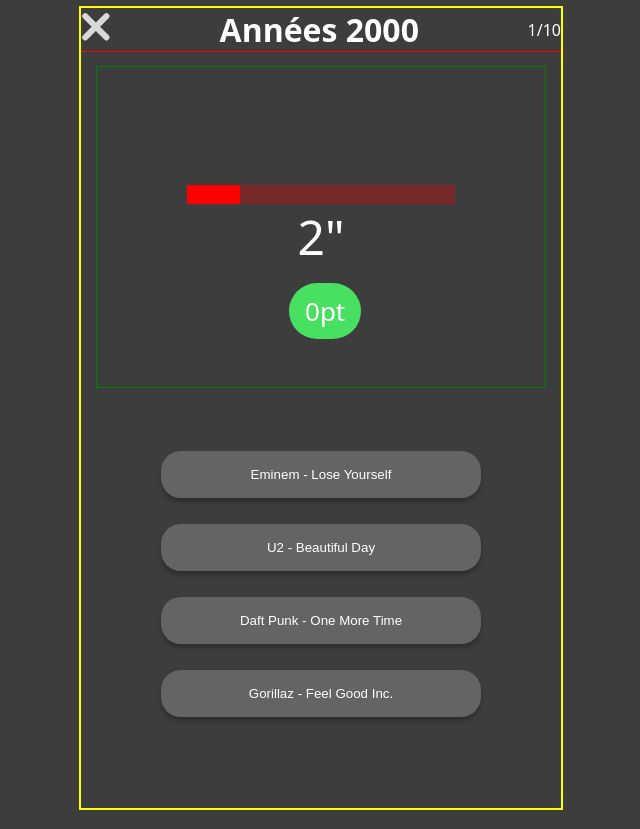
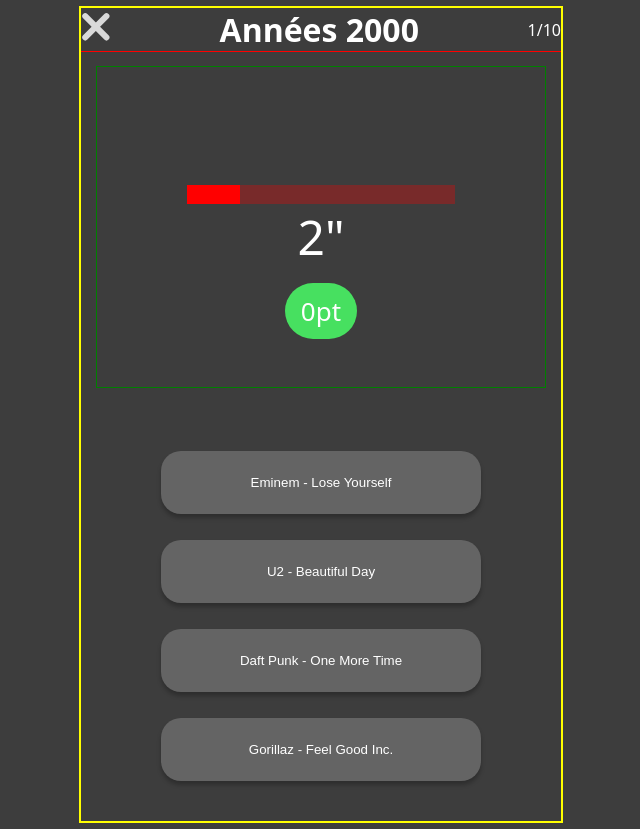
Before and after one commit to T-Clement/MusiQuizz, a PHP site: page / in a window 1280 px wide. Shown: the whole page, without its empty margins (319-959 px from the left). Run offline with PHP 8.4, Linux system fonts and the light colour scheme.

Commit message:
fix issue with score not centered

```diff
--- a/style.css
+++ b/style.css
@@ -53,8 +53,9 @@
 
 
 .container {
-    height: 100vh;
+    /* height: 100vh; */
     margin: 0 auto;
+    padding-bottom: 2.5rem;
     outline: 2px solid red;
     display: flex;
     flex-direction: column;
@@ -116,7 +117,9 @@
 
 .player-score {
     position: absolute;
-    left: calc(50% - 2rem);
+    display: flex;
+    align-self: center;
+    /* left: calc(50% - 2rem); */
     bottom: 15%;
     font-size: 1.625rem;
     padding: 0.625rem 1rem;
@@ -156,7 +159,7 @@
 }
 
 .list-btn {
-    padding: 1rem 1.5rem;
+    padding: 1.5rem 1.5rem;
     width: min(80%, 320px);
     background: rgba(255, 255, 255, 0.2);
     box-shadow: 0px 4px 4px rgba(0, 0, 0, 0.25);
```
